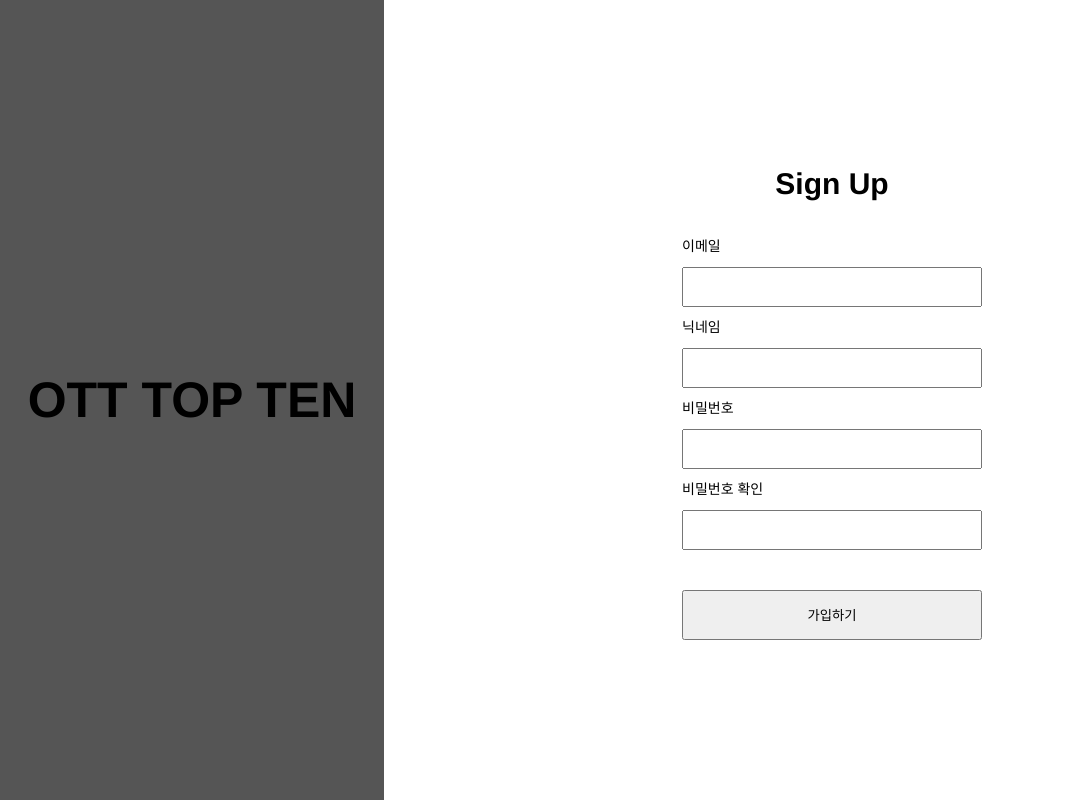
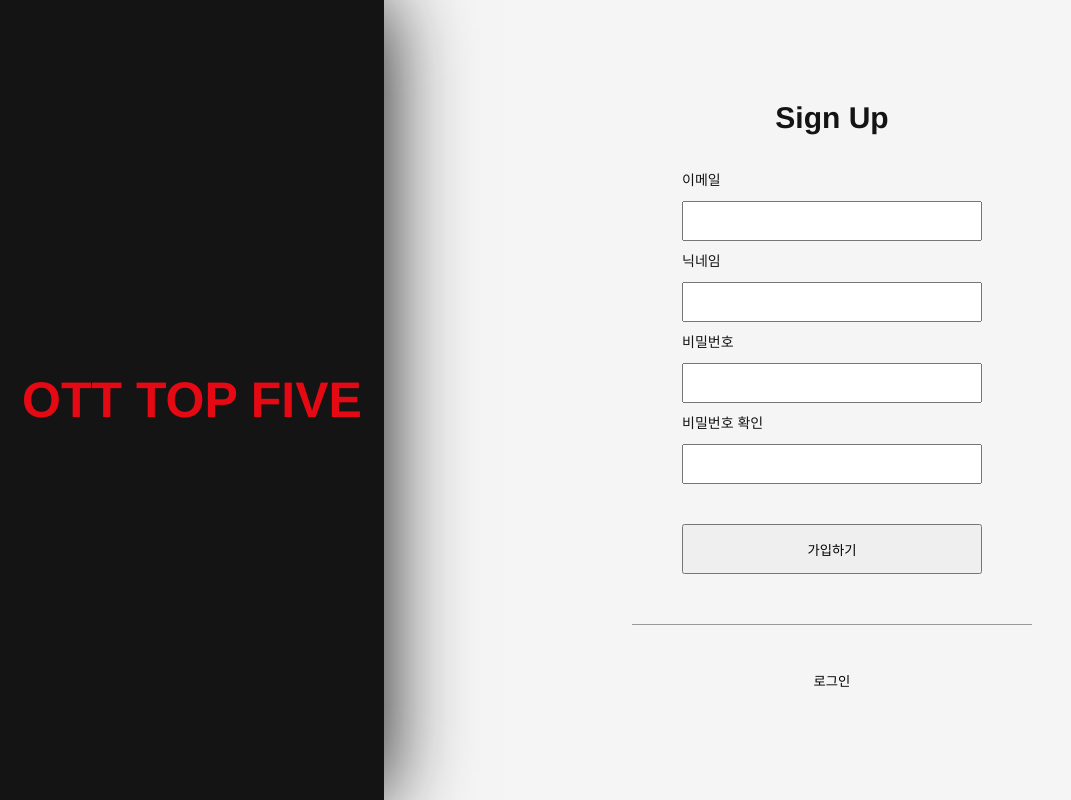
Before and after one commit to JShwa0429/chapter4_FE, a React (Create React App) app: page /signup in a window 1280 px wide. Shown: the whole page, without its empty margins (0-1071 px from the left). Built offline with nearby package versions, Linux system fonts and the light colour scheme.

Commit message:
로그아웃, 로그인 토큰 저장
header에 로그인 /로그아웃 상태에 따라 변경 확인
로그아웃시 토큰 삭제
로그인시 refreshToken localstorage에 저장

```diff
--- a/src/components/Header/LoginHeader.jsx
+++ b/src/components/Header/LoginHeader.jsx
@@ -1,29 +1,38 @@
-import React from 'react';
+import React from "react";
 import styled from "styled-components";
-import { useNavigate } from 'react-router-dom';
+import { useNavigate } from "react-router-dom";
 
 const LoginHeader = () => {
   const navigate = useNavigate();
 
   return (
     <LoginHeaderBox>
-      <LoginHeaderTitle onClick={() => { navigate("/"); }}>OTT TOP TEN</LoginHeaderTitle>
+      <LoginHeaderTitle
+        onClick={() => {
+          navigate("/");
+        }}
+      >
+        OTT TOP FIVE
+      </LoginHeaderTitle>
     </LoginHeaderBox>
   );
 };
 
-const LoginHeaderBox =styled.div`
-  background-color:#555;
+const LoginHeaderBox = styled.div`
+  background-color: #141414;
   width: 30%;
   height: 100%;
-  display:flex;
+  display: flex;
   justify-content: center;
   align-items: center;
-`
+  box-shadow: 0 0 80px #141414;
+  z-index: 2;
+`;
 const LoginHeaderTitle = styled.div`
-font-size:50px;
-font-weight:bold;
-cursor: pointer;
-`
+  font-size: 50px;
+  color: #e50914;
+  font-weight: bold;
+  cursor: pointer;
+`;
 
 export default LoginHeader;
--- a/src/components/Login/SignIn.jsx
+++ b/src/components/Login/SignIn.jsx
@@ -8,8 +8,7 @@ import { __login } from "../../redux/modules/loginSlice";
 const SignIn = () => {
   const navigate = useNavigate();
   const dispatch = useDispatch();
-  // 버튼 잠금 state
-  const [formstate, setFromState] = useState(false);
+
   // data 입력 state
   const [loginData, setloginData] = useState({ email: "", password: "" });
 
@@ -23,26 +22,15 @@ const SignIn = () => {
   const submitLogin = async (e) => {
     // 새로고침 막기
     e.preventDefault();
-    // 상태 받아오기 (에러로 받아져서 .....)
+    // 가입되지 않은 유저 확인
     const loginState = await dispatch(__login(loginData));
     if (loginState.type === "log/LOGIN_LOG/rejected") {
       alert("아이디 혹은 비밀번호가 틀렸습니다.");
     }
-    // 로그인시 환영 인사 후 페이지 이동
     if (loginState.payload) {
-      // alert(`${loginState.payload.nickName} 님 환영합니다 :) `);
       navigate("/");
     }
   };
-
-  React.useEffect(() => {
-    // 로그인 버튼 잠금
-    if (loginData.email !== "" && loginData.password !== "") {
-      setFromState(true);
-    } else {
-      setFromState(false);
-    }
-  }, [loginData]);
 
   return (
     <LoginLayoutBox>
@@ -66,24 +54,17 @@ const SignIn = () => {
             required
           ></LoginPwinput>
         </LoginPwBox>
-        <LoginButton
-          type="submit"
-          // size="size1"
-          bgcolor={formstate ? "blue" : "grey"}
-          color={formstate ? "white" : "black"}
-          disabled={!formstate}
-        >
-          로그인
-        </LoginButton>
-        <SocialLoginButton
+        <LoginButton type="submit">로그인</LoginButton>
+        {/* <SocialLoginButton
           onClick={() => {
             navigate("/");
           }}
         >
           카카오로그인
-        </SocialLoginButton>
+        </SocialLoginButton> */}
         <Loginhr />
         <LoginSignUpButton
+          type="button"
           onClick={() => {
             navigate("/signup");
           }}
@@ -101,9 +82,9 @@ const LoginLayoutBox = styled.div`
   display: flex;
   justify-content: center;
   align-items: center;
+  background: #f5f5f5;
 `;
 const LoginBox = styled.form`
-  background-color: #fff;
   width: 400px;
   height: 500px;
   display: flex;
@@ -115,6 +96,7 @@ const LoginTitle = styled.div`
   font-size: 30px;
   font-weight: bold;
   margin-bottom: 30px;
+  color: #141414;
 `;
 const LoginIdBox = styled.div``;
 
@@ -139,12 +121,18 @@ const LoginButton = styled.button`
   height: 50px;
   margin-bottom: 5px;
   cursor: pointer;
+  &:hover {
+    background: #141414;
+    border: 1px solid #f5f5f5;
+    color: #f5f5f5;
+    font-weight: bold;
+  }
 `;
-const SocialLoginButton = styled.button`
-  width: 300px;
-  height: 50px;
-  cursor: pointer;
-`;
+// const SocialLoginButton = styled.button`
+//   width: 300px;
+//   height: 50px;
+//   cursor: pointer;
+// `;
 const Loginhr = styled.div`
   width: 100%;
   margin: 50px 0 30px 0;
@@ -153,10 +141,16 @@ const Loginhr = styled.div`
 
 const LoginSignUpButton = styled.button`
   border: none;
-  background-color: #fff;
   width: 300px;
-  height: 40px;
+  height: 50px;
+  background: none;
   cursor: pointer;
+  &:hover {
+    background: #141414;
+    border: 1px solid #f5f5f5;
+    color: #f5f5f5;
+    font-weight: bold;
+  }
 `;
 
 export default SignIn;
--- a/src/components/SignUp/SignUp.jsx
+++ b/src/components/SignUp/SignUp.jsx
@@ -1,59 +1,14 @@
-// import React from 'react';
-// import styled from 'styled-components';
-// import { useNavigate } from "react-router-dom";
-// import useInput from '../../hooks/useInput';
-
-// const SignUp = () => {
-//   const navigate = useNavigate();
-
-//    // onChangeHandler /useInput
-//   const [email, setEmail, onChangeEmailHandler] = useInput();
-//   const [nickName, setNickName, onChangeNicknameHandler] = useInput();
-//   const [password, setPassword, onChangePasswordHandler] = useInput();
-//   const [passwordConfirm, setPasswordConfirm, onChangePasswordConfirmHandler] = useInput();
-
-//   const onSubmitHandler = (e) => {
-//     // e.preventDefault();
-//     if (data.password !== data.confirmPassword) {
-//       alert('Password mismatch')
-//     }
-
-//     dispatch(
-//       __addUser({
-//         email,
-//         nickName,
-//         password,
-//         passwordConfirm,
-//       })
-//     );
-
-//      navigate("/login")
-//   };
-
-import React, { useEffect, useState } from "react";
+import React, { useState } from "react";
 import styled from "styled-components";
-import { useDispatch, useSelector } from "react-redux";
+import { useDispatch } from "react-redux";
 import { useNavigate } from "react-router-dom";
-
-//모듈
-import {
-  changeCheckName,
-  changeCheckNick,
-  __checkNickname,
-  __checkUsername,
-  __signup,
-} from "../../redux/modules/signupSlice";
+import { __signup } from "../../redux/modules/signupSlice";
 
 //회원가입 form 컴포넌트
 export default function SignUpForm() {
-  // 이름 중복확인 상태 값 가져오기 기본 값 false
-  const checkName = useSelector((state) => state.signup.checkName);
-  // 닉네임 중복확인 상태 값 가져오기 기본 값 false
-  const checkNick = useSelector((state) => state.signup.checkNick);
   const dispatch = useDispatch();
   const navigate = useNavigate();
-  // 버튼 활성화 상태
-  // const [formstate, setFromState] = useState(false);
+
   // 보낼 데이터 상태관리
   const [signData, setsignData] = useState({
     email: "",
@@ -62,71 +17,34 @@ export default function SignUpForm() {
     passwordConfirm: "",
   });
 
-  // 이메일, 닉네임, 비밀번호 조건 통과 상태
-  // const email = checkName;
-  // const nick = checkNick;
-  const [pw, setPw] = useState(false);
-
   //input 데이터 저장하기
   const changeInput = (e) => {
     const { value, id } = e.target;
     setsignData({ ...signData, [id]: value });
-    // 중복 확인 후 데이터 변경시 상태 false로 변환하는 action 실행
-    if (id === "email") dispatch(changeCheckName());
-    if (id === "nickName") dispatch(changeCheckNick());
   };
 
   // 회원가입 이벤트
   const submitLogin = async (e) => {
     e.preventDefault();
+
     // 회원가입 성공시 로그인 페이지 이동
     const checkState = await dispatch(__signup(signData));
     if (checkState.payload) {
       navigate("/login");
+      //비밀번호 확인이 다를 경우
+    } else if (signData.passwordConfirm !== signData.password) {
+      alert("입력하신 비밀번호가 다릅니다.");
+    } else {
+      alert("이미 사용중인 닉네임입니다.");
     }
   };
-
-  // 중복확인 이벤트
-  // const CheckId = () => {
-  //   dispatch(__checkUsername(signData.email));
-  // };
-  // const CheckNick = () => {
-  //   dispatch(__checkNickname(signData.nickName));
-  // };
-
-  React.useEffect(() => {
-    // 비밀번호 일치 조건 확인
-    if (
-      signData.passwordCheck === signData.password &&
-      signData.password !== ""
-    ) {
-      setPw(true);
-    } else {
-      setPw(false);
-    }
-  }, [signData]);
-
-  // React.useEffect(() => {
-  //   // 3개 조건 확인 후 버튼 활성화
-  //   if (email && nick && pw) {
-  //     setFromState(true);
-  //   } else {
-  //     setFromState(false);
-  //   }
-  // }, [email, nick, pw]);
 
   return (
     <SignUpLayoutBox>
       <SignUpDiv onSubmit={submitLogin}>
         <SignUpTitle>Sign Up</SignUpTitle>
 
-        <SignUpSubTitle>
-          이메일
-          {/* <CheckText color={email ? "blue" : "red"}>
-              {email ? "중복 확인" : "중복 확인을 해주세요"}
-          </CheckText>
-             <CheckBtn onClick={CheckId}>중복 확인</CheckBtn> */}
-        </SignUpSubTitle>
+        <SignUpSubTitle>이메일</SignUpSubTitle>
         <SignUpInput
           type="email"
           id="email"
@@ -134,13 +52,7 @@ export default function SignUpForm() {
           required
         ></SignUpInput>
 
-        <SignUpSubTitle>
-          닉네임
-          {/* <CheckText color={nick ? "blue" : "red"}>
-              {nick ? "중복 확인" : "중복 확인을 해주세요"}
-          </CheckText>
-           <CheckBtn onClick={CheckNick}>중복 확인</CheckBtn> */}
-        </SignUpSubTitle>
+        <SignUpSubTitle>닉네임</SignUpSubTitle>
         <SignUpInput
           type="text"
           id="nickName"
@@ -156,12 +68,7 @@ export default function SignUpForm() {
           required
         ></SignUpInput>
 
-        <SignUpSubTitle>
-          비밀번호 확인
-          {/* <CheckText color={pw ? "blue" : "red"}>
-            {pw ? "비밀 번호가 일치합니다" : "비밀 번호가 일치하지 않습니다"} */}
-          {/* </CheckText> */}
-        </SignUpSubTitle>
+        <SignUpSubTitle>비밀번호 확인</SignUpSubTitle>
         <SignUpInput
           id="passwordConfirm"
           type="password"
@@ -169,15 +76,16 @@ export default function SignUpForm() {
           required
         ></SignUpInput>
 
-        <SignUpButton
-        // type="submit"
-        // bgcolor={formstate ? "blue" : "grey"}
-        // color={formstate ? "white" : "black"}
-        // disabled={!formstate}
-        // onClick={CheckNick}
+        <SignUpButton>가입하기</SignUpButton>
+        <Loginhr />
+        <LoginSignUpButton
+          type="button"
+          onClick={() => {
+            navigate("/login");
+          }}
         >
-          가입하기
-        </SignUpButton>
+          로그인
+        </LoginSignUpButton>
       </SignUpDiv>
     </SignUpLayoutBox>
   );
@@ -189,9 +97,10 @@ const SignUpLayoutBox = styled.div`
   display: flex;
   justify-content: center;
   align-items: center;
+  background: #f5f5f5;
 `;
 const SignUpDiv = styled.form`
-  width: 300px;
+  width: 400px;
   overflow: hidden;
   display: flex;
   flex-direction: column;
@@ -201,14 +110,17 @@ const SignUpTitle = styled.div`
   font-size: 30px;
   font-weight: bold;
   margin: 0 auto 30px;
+  color: #141414;
 `;
 const SignUpSubTitle = styled.div`
   display: flex;
+  margin-left: 50px;
+  color: #141414;
 `;
 const SignUpInput = styled.input`
   width: 300px;
   height: 40px;
-  margin: 10px 0;
+  margin: 10px auto;
   padding: 0 10px;
   font-size: 15px;
 `;
@@ -216,141 +128,31 @@ const SignUpButton = styled.button`
   width: 300px;
   height: 50px;
   cursor: pointer;
-  margin-top: 30px;
+  margin: 30px auto 0 auto;
+  &:hover {
+    background: #141414;
+    border: 1px solid #f5f5f5;
+    color: #f5f5f5;
+    font-weight: bold;
+  }
+`;
+const Loginhr = styled.div`
+  width: 100%;
+  margin: 50px 0 30px 0;
+  border-bottom: 1px solid #999;
 `;
 
-const CheckBtn = styled.div`
-  display: flex;
-  justify-content: center;
-  align-items: center;
-  width: 80px;
-  height: 30px;
-  float: right;
-  border-radius: 10px;
-  background-color: var(--grey);
+const LoginSignUpButton = styled.button`
+  border: none;
+  background: none;
+  width: 300px;
+  height: 50px;
+  margin: auto;
   cursor: pointer;
-  font-size: 13px;
+  &:hover {
+    background: #141414;
+    border: 1px solid #f5f5f5;
+    color: #f5f5f5;
+    font-weight: bold;
+  }
 `;
-
-const CheckText = styled.span`
-  margin-left: 20px;
-  color: ${({ color }) => color};
-  font-size: 10px;
-`;
-// export default SignUp;
-
-//   return (
-//     <WrapForm onSubmit={submitLogin}>
-//       <WrapInputLabel>
-//         <div>
-//           <span>
-//             아이디(e-mail)
-//             <CheckText color={email ? "blue" : "red"}>
-//               {email ? "중복 확인" : "중복 확인을 해주세요"}
-//             </CheckText>
-//           </span>
-
-//           <CheckBtn onClick={CheckId}>중복 확인</CheckBtn>
-//         </div>
-//         <Input
-//           id="email"
-//           type="email"
-//           placeholder="이메일 주소를 입력해주세요"
-//           required
-//           onChange={changeInput}
-//         />
-//       </WrapInputLabel>
-//       <WrapInputLabel>
-//         <div>
-//           <span>
-//             닉네임
-//             <CheckText color={nick ? "blue" : "red"}>
-//               {nick ? "중복 확인" : "중복 확인을 해주세요"}
-//             </CheckText>
-//           </span>
-
-//           <CheckBtn onClick={CheckNick}>중복 확인</CheckBtn>
-//         </div>
-//         <Input
-//           id="nickname"
-//           placeholder="닉네임을 입력해주세요"
-//           required
-//           onChange={changeInput}
-//         />
-//       </WrapInputLabel>
-//       <WrapInputLabel>
-//         <span>비밀번호</span>
-//         <Input
-//           id="password"
-//           type="password"
-//           placeholder="비밀번호를 입력해주세요"
-//           required
-//           onChange={changeInput}
-//         />
-//       </WrapInputLabel>
-//       <WrapInputLabel>
-//         <span>
-//           비밀번호 확인
-//           <CheckText color={pw ? "blue" : "red"}>
-//             {pw ? "비밀 번호가 일치합니다" : "비밀 번호가 일치하지 않습니다"}
-//           </CheckText>
-//         </span>
-
-//         <Input
-//           id="passwordCheck"
-//           type="password"
-//           placeholder="비밀번호를 한번 더 입력해주세요"
-//           required
-//           onChange={changeInput}
-//         />
-//       </WrapInputLabel>
-//       <Button
-//         type="submit"
-//         size="size1"
-//         bgcolor={formstate ? "blue" : "grey"}
-//         color={formstate ? "white" : "black"}
-//         disabled={!formstate}
-//       >
-//         회원가입 완료
-//       </Button>
-//     </WrapForm>
-//   );
-// }
-
-// const WrapForm = styled.form`
-//   display: flex;
-//   flex-direction: column;
-//   gap: 10px;
-// `;
-// const WrapInputLabel = styled.div`
-//   display: flex;
-//   flex-direction: column;
-//   gap: 10px;
-//   text-align: left;
-// `;
-
-// const CheckBtn = styled.div`
-//   display: flex;
-//   justify-content: center;
-//   align-items: center;
-//   width: 80px;
-//   height: 30px;
-//   float: right;
-//   border-radius: 10px;
-//   background-color: var(--grey);
-//   cursor: pointer;
-//   font-size: 13px;
-// `;
-
-// const CheckText = styled.span`
-//   margin-left: 20px;
-//   color: ${({ color }) => color};
-//   font-size: 10px;
-// `;
-
-// const Input = styled.input`
-
-// `
-// const Button = styled.button`
-
-// `
--- a/src/redux/modules/signupSlice.js
+++ b/src/redux/modules/signupSlice.js
@@ -10,7 +10,6 @@ import { api } from "../../shared/api";
 export const __signup = createAsyncThunk(
   "signup/SIGNUP_LOG",
   async (payload, thunkAPI) => {
-    // const response = await api.post("/user/signup", payload);
     // const { data } = await axios.post(`http://3.39.231.71/api/user/signup`, payload);
      const { data } = await api.post("/api/user/signup", payload);
 
@@ -33,7 +32,9 @@ export const __signup = createAsyncThunk(
 export const __checkUsername = createAsyncThunk(
   "signup/CHECKID_LOG",
   async (payload, thunkAPI) => {
-    const response = await axios.get(`/user/email/${payload}`);
+    // const response = await axios.get(`user/email/${payload}`);
+    const response = await axios.get("api/user/signup/${payload}");
+console.log(response)
     // 중복확인 결과에 따라 alert 후 상태 저장
     if (!response.data.result) alert("동일한 아이디가 존재합니다");
     return response.data.result;
```
Also changed, not shown: src/components/Header/Header.jsx (+17 -1 lines), src/redux/modules/loginSlice.js (+16 -14 lines), src/shared/api.js (+5 -6 lines).
